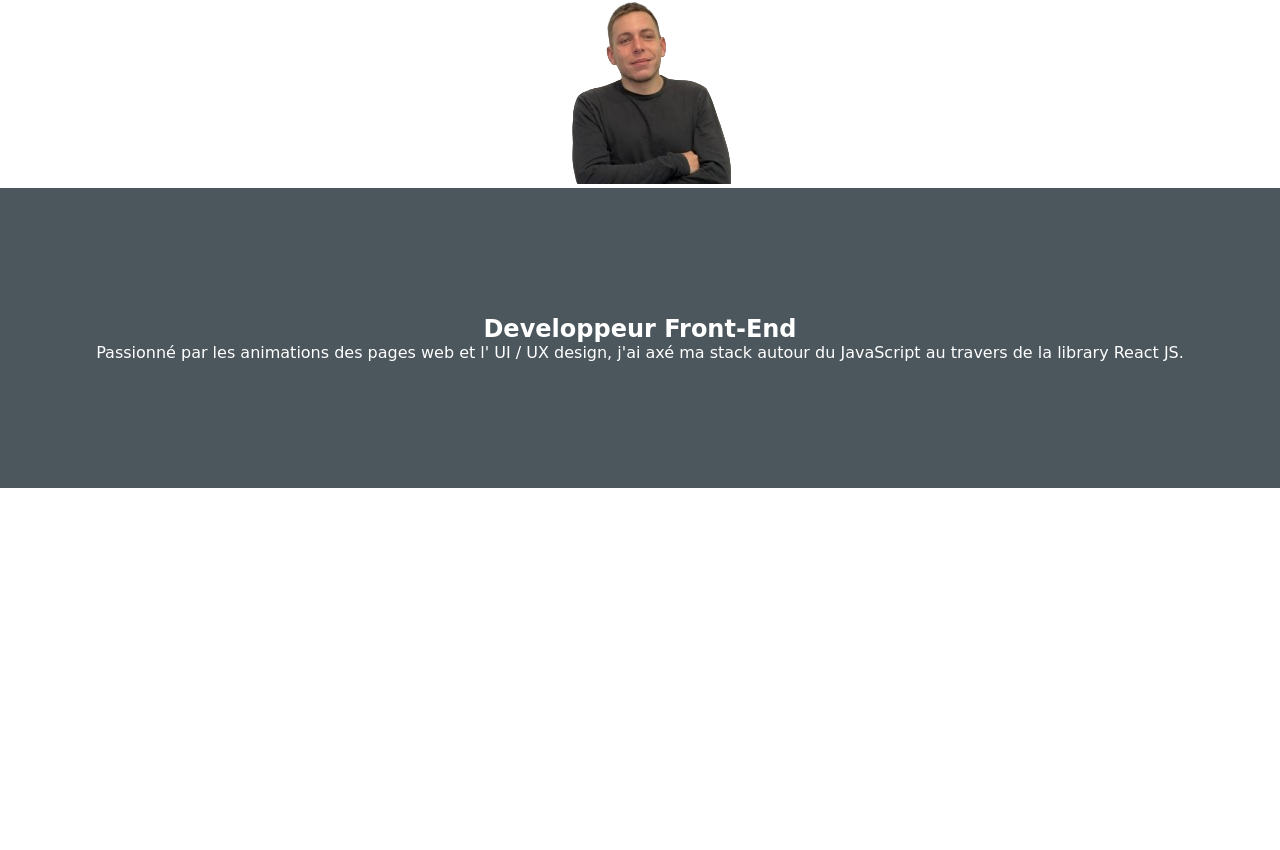
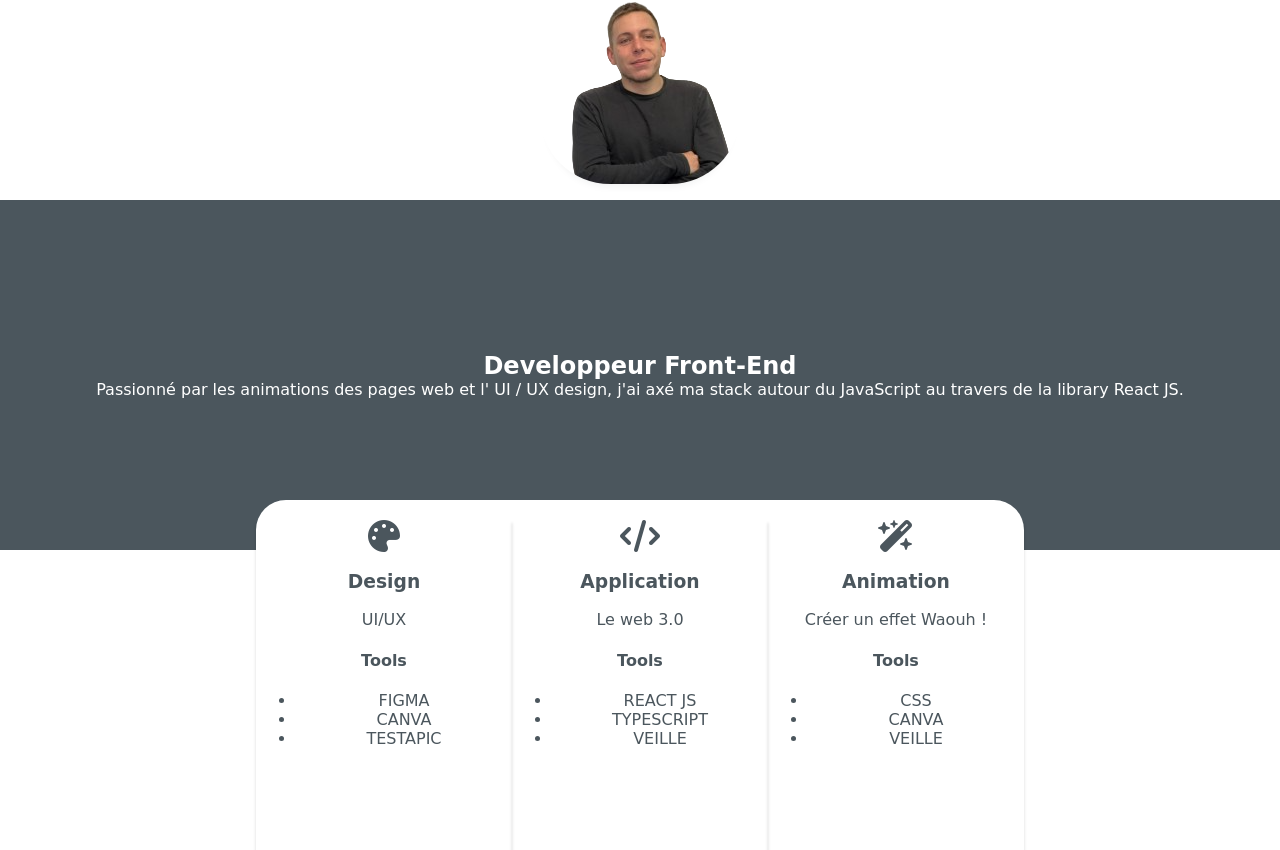
Before and after one commit to HansHeritier/Portfolio, a plain HTML site: page index.html in a window 1280 px wide. Shown: the part 216-1066 px from the top of the page. Before the commit the page ends 800 px from the top, so only its background shows below. Drawn offline with Linux system fonts and the light colour scheme; a web font is replaced by a local one.

Commit message:
commit section 3

```diff
--- a/index.html
+++ b/index.html
@@ -10,6 +10,11 @@
             @import url('https://fonts.googleapis.com/css2?family=Alkatra&display=swap');
           </style>
         <link rel="stylesheet" href="/style.css">
+        <link
+        rel="stylesheet"
+        href="https://use.fontawesome.com/releases/v6.0.0/css/all.css"
+      />
+
     </head>
     <body>
 
@@ -58,8 +63,57 @@
     </p>
 </div>
 
-<!----------- Section2 ----------->
+<!----------- Section3 ----------->
 
+
+<div class="items3">
+
+    <div class="items3a">
+    <i class="fa-solid fa-palette"></i>
+    <h3>
+        Design
+    </h3>
+    <p>
+        UI/UX
+    </p>
+    <h4>Tools</h4>
+    <ul>
+        <li>FIGMA</li>
+        <li>CANVA</li>
+        <li>TESTAPIC</li>
+    </ul>
+</div>
+<div class="items3a">
+    <i class="fa-solid fa-code"></i>
+    <h3>
+        Application
+    </h3>
+    <p>
+        Le web 3.0
+    </p>
+    <h4>Tools</h4>
+    <ul>
+        <li>REACT JS</li>
+        <li>TYPESCRIPT</li>
+        <li>VEILLE</li>
+    </ul>
+</div>
+<div class="items3a">
+    <i class="fa-solid fa-wand-magic-sparkles"></i>
+    <h3>
+        Animation
+    </h3>
+    <p>
+        Créer un effet Waouh !
+    </p>
+    <h4>Tools</h4>
+    <ul>
+        <li>CSS</li>
+        <li>CANVA</li>
+        <li>VEILLE</li>
+    </ul>
+</div>
+</div>
 
 <!----------- EndSection ----------->
 
--- a/style.css
+++ b/style.css
@@ -11,6 +11,7 @@
 
 body{
     margin:0;
+    color: var(--color-2);
 }
 
 /*-------------------Header------------------*/
@@ -52,7 +53,7 @@ header {
 .contener {
   display: grid;
   grid-template-columns: repeat(5, 1fr);
-  grid-auto-rows: minmax(100px, auto);
+  grid-auto-rows: minmax(50px, auto);
 }
 
 
@@ -61,9 +62,14 @@ header {
 
 .items1 {
   grid-column: 2 / 5;
-  grid-row: 1 / 3;
+  grid-row: 1 / 8;
   text-align: center;
+  z-index: 1;
+}
 
+.profil {
+  border-radius: 70px;
+  box-shadow: rgba(33, 35, 38, 0.1) 0px 10px 10px -10px;
 }
 
 .items1 h1{
@@ -82,13 +88,14 @@ header {
 
 .items2 {
   grid-column: 1 / 6;
-  grid-row: 3 / 6;
+  grid-row: 7 / 14;
   text-align: center;
   display: flex;
   flex-direction: column;
   justify-content: center;
   background-color: var(--color-2);
   color: var(--color-3);
+  z-index: 0;
 }
 
 
@@ -109,9 +116,13 @@ header {
 
 .items3 {
   grid-column: 2 / 5;
-  grid-row: 6 / 9;
+  grid-row: 13 / 20;
   display: flex;
   flex-direction: row;
+  background-color: var(--color-3);
+  border-radius: 30px;
+  z-index: 2;
+  box-shadow: box-shadow: var(--color-2) 0px 4px 16px, var(--color-2) 0px 8px 24px, var(--color-2) 0px 16px 56px;
 }
 
 
@@ -119,4 +130,13 @@ header {
   font-family: var(--font-2);
   font-size: 1rem;
   margin: 0 auto;
+  text-align: center;
+  align-self: stretch;
+  margin-top: 20px;
+  box-shadow: rgba(0, 0, 0, 0.15) 0px 3px 3px 0px;
+  width: 100%;
 }
+
+.items3a i{
+  font-size: 2rem;
+}
```
